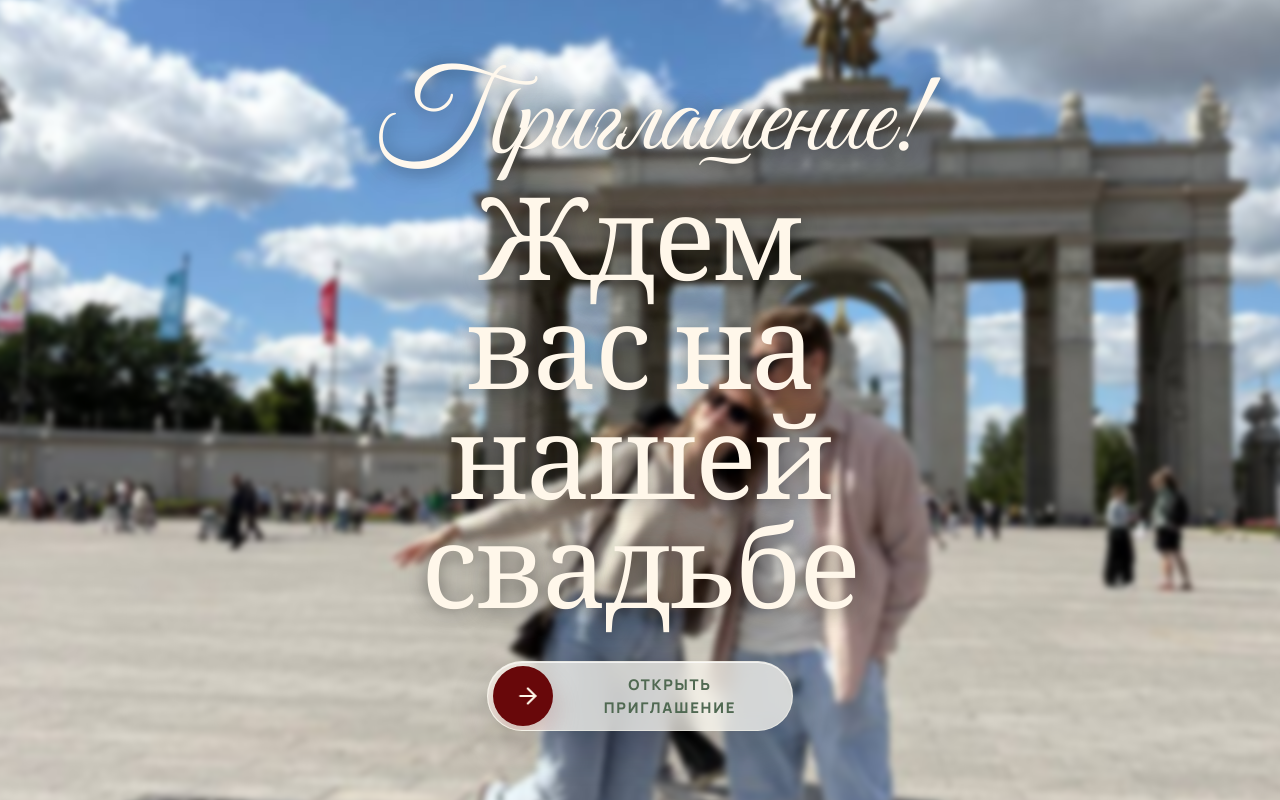
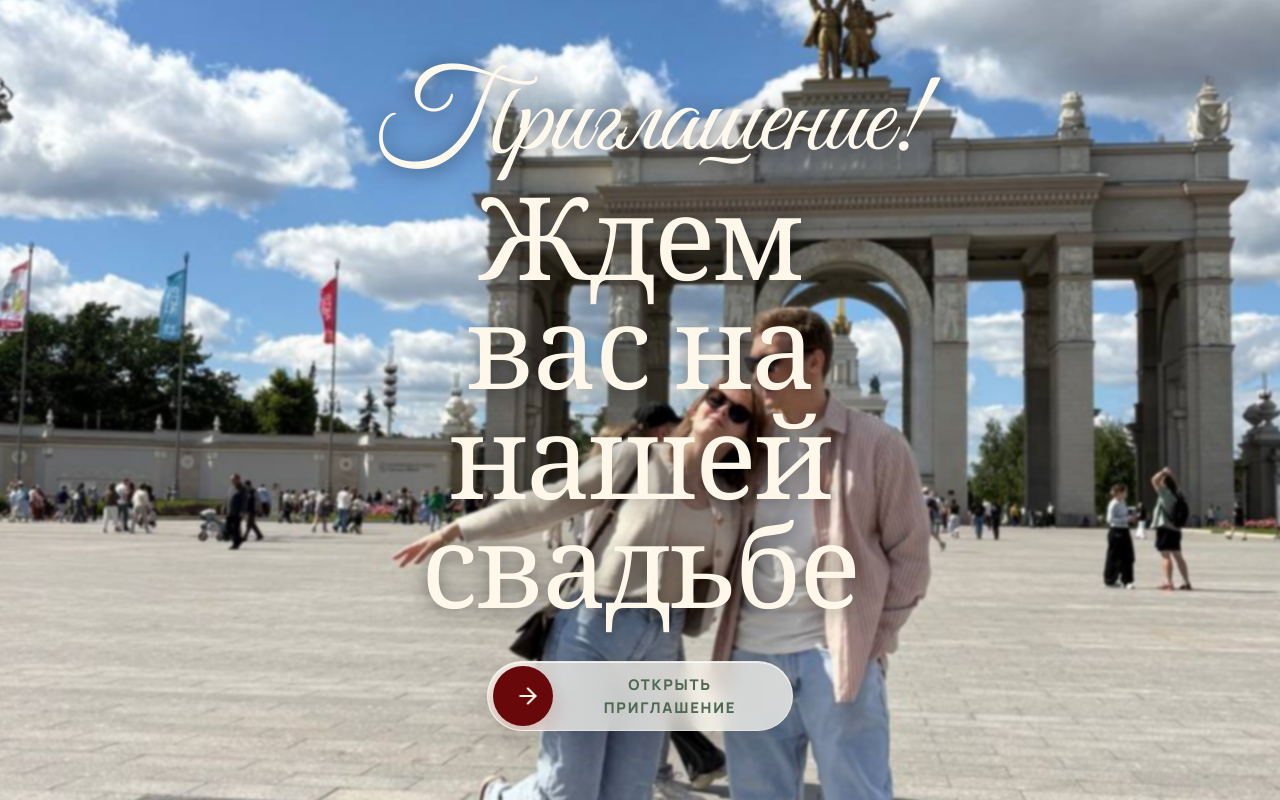
Before and after one commit to Andrey-rmnv/andrey-yana-wedding, a React (Vite) app: page / in a window 1280 px wide. Built offline with nearby package versions, Linux system fonts and the light colour scheme.

Commit message:
fix blur

```diff
--- a/src/App.css
+++ b/src/App.css
@@ -20,7 +20,7 @@
   height: 100%;
   object-fit: cover;
   transform: scale(1.04);
-  filter: blur(3px);
+  filter: blur(1.0px);
 }
 
 .opening-screen::before {
```
